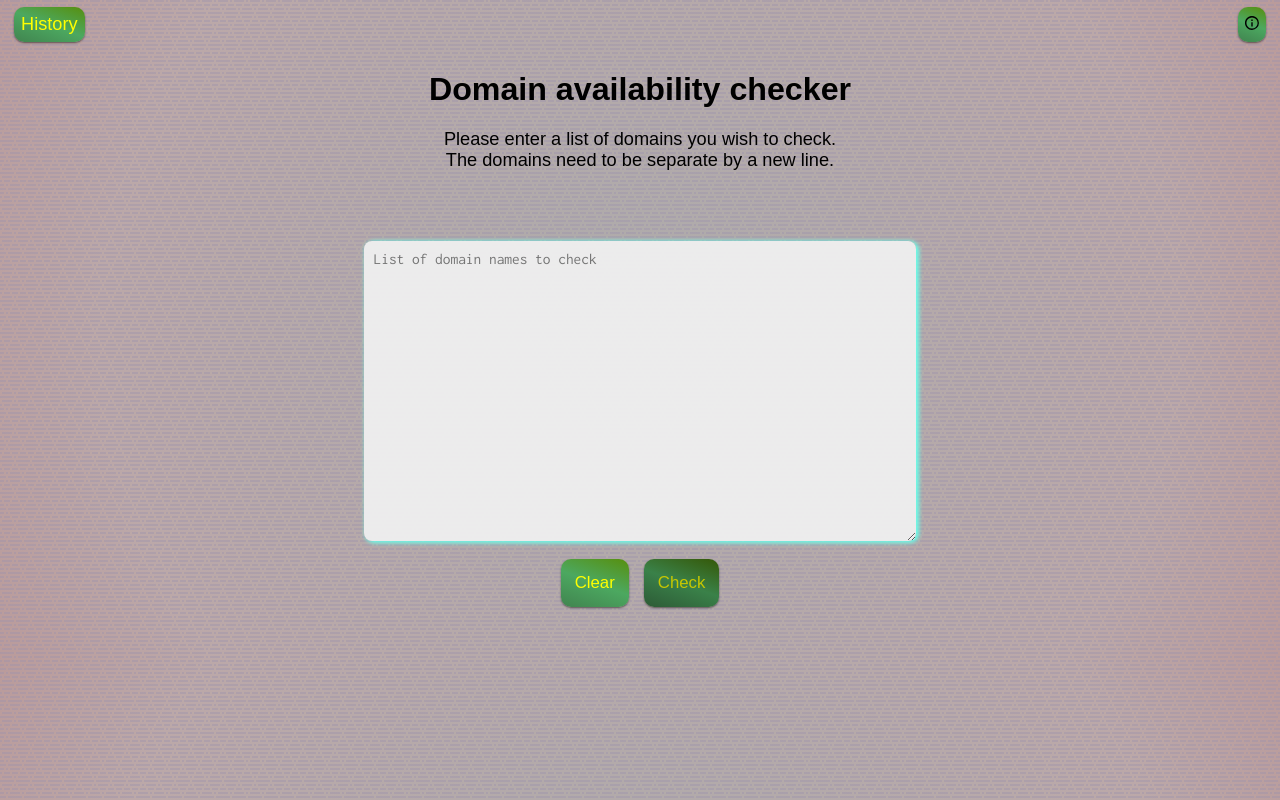
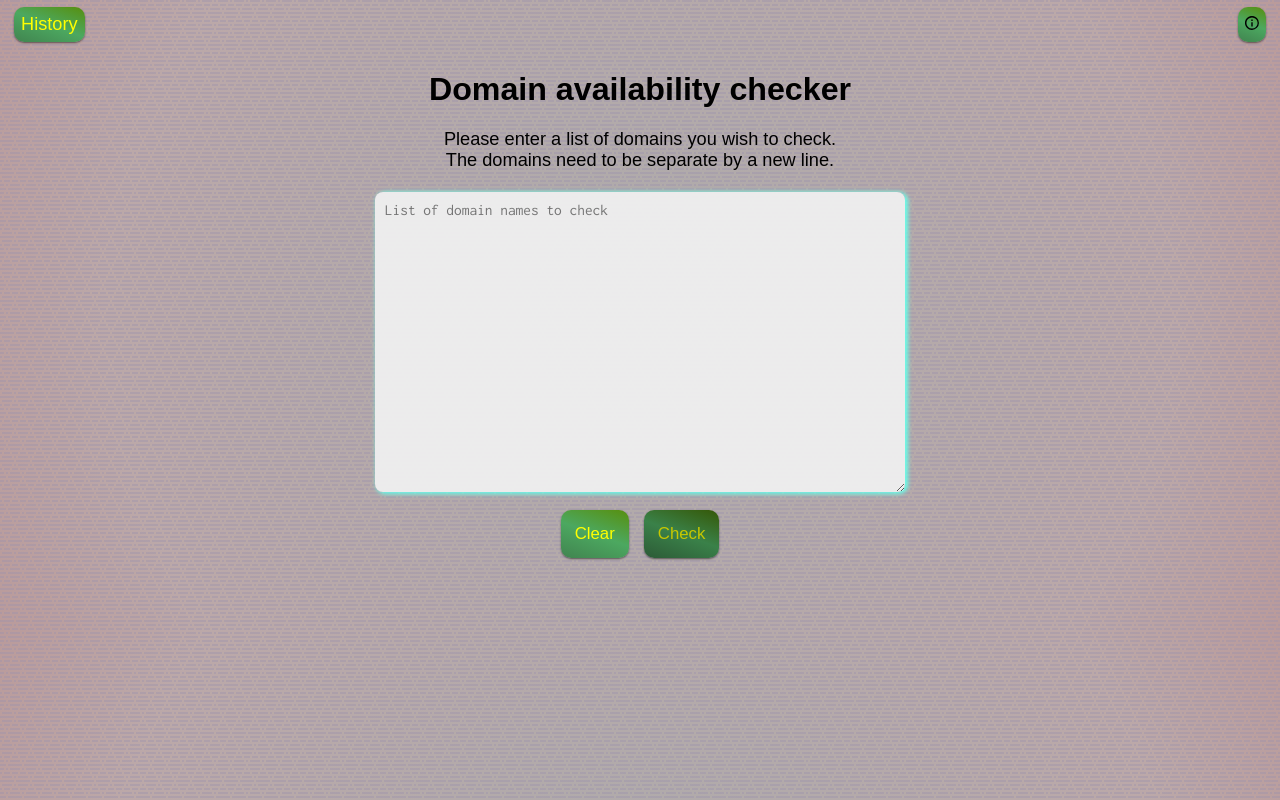
Before and after one commit to mendz/domain-availability-checker, a React (Create React App) app: page / in a window 1280 px wide. Built offline with nearby package versions, Linux system fonts and the light colour scheme; a web font is replaced by a local one.

Commit message:
reduce the margin top betwnn the top and the header

```diff
--- a/src/containers/DomainList/DomainList.module.css
+++ b/src/containers/DomainList/DomainList.module.css
@@ -6,7 +6,7 @@
 }
 
 .DomainList form {
-  margin: 5%;
+  margin: 0.2rem 5rem 5rem;
 }
 
 @media all and (max-width: 350px) {
```
